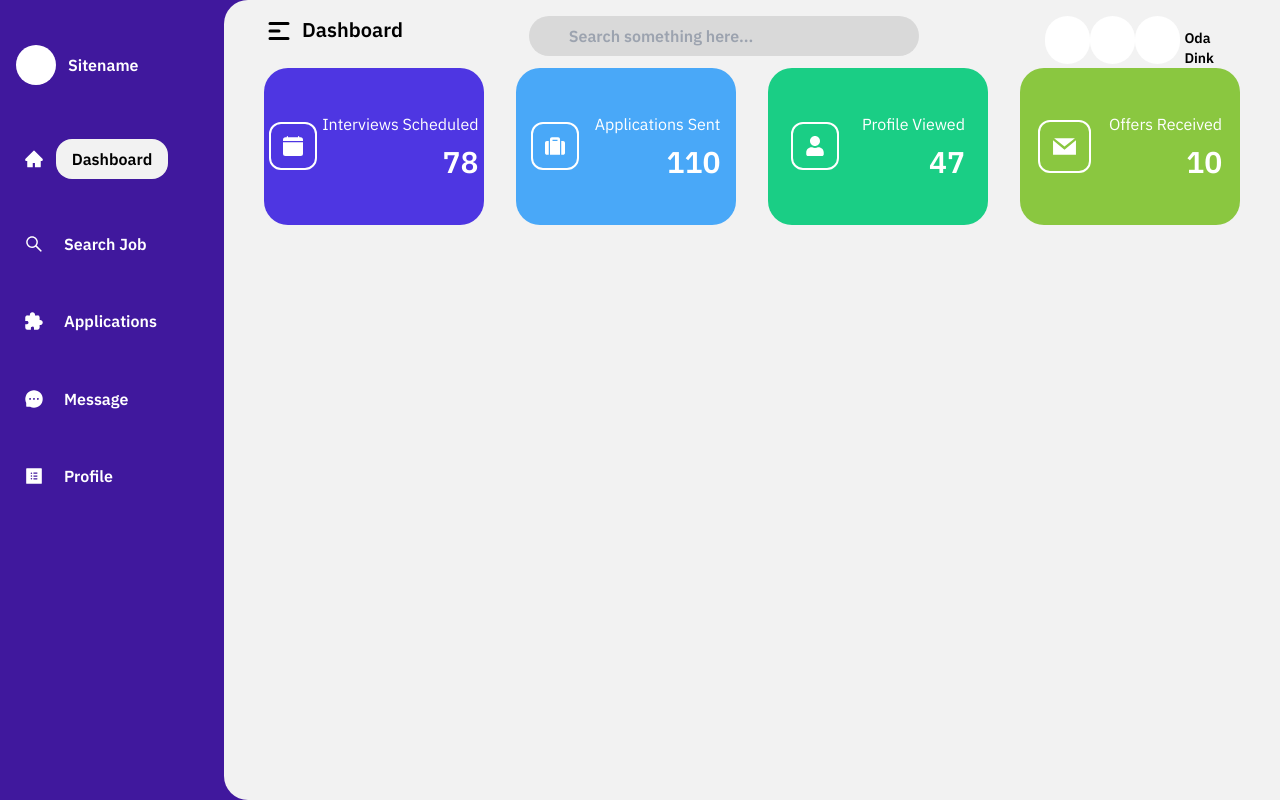
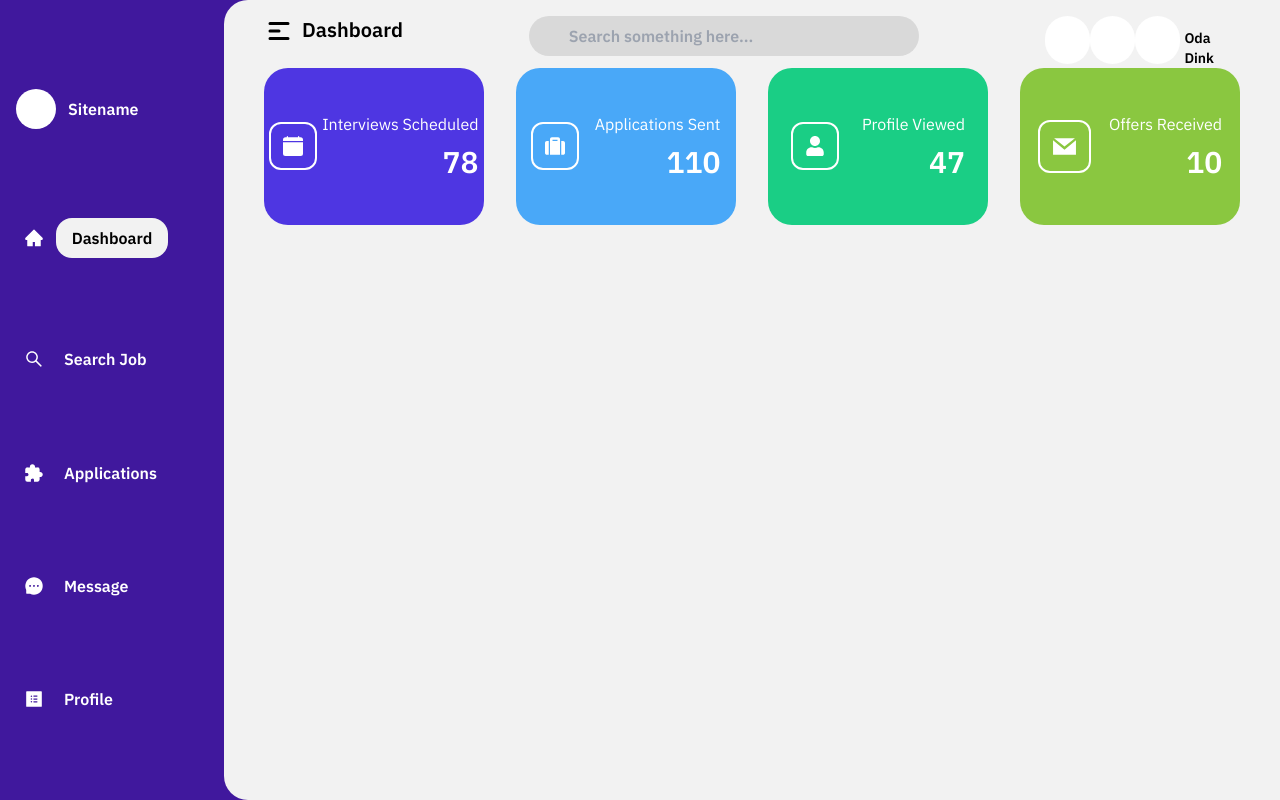
Before and after one commit to AvishJ03/SIH-2022, a React (Create React App) app in the folder client/: page / in a window 1280 px wide. Built offline with nearby package versions, Linux system fonts and the light colour scheme.

Commit message:
sidebar changes

```diff
--- a/client/src/components/Sidebar.js
+++ b/client/src/components/Sidebar.js
@@ -18,7 +18,7 @@ const Sidebar = ({ selected }) => {
     Profile: <AiFillProfile size="20" style={{ color: "white" }} />,
   };
   return (
-    <div className="flex flex-col h-2/3 justify-evenly ml-2">
+    <div className="flex flex-col min-h-full justify-evenly ml-2">
       <div className="flex px-2">
         <div className="bg-[#FFFFFF] w-10 h-10 rounded-full"></div>
         <div className="text-white text-base font-bold ml-3 mt-2 text-center">
@@ -30,7 +30,7 @@ const Sidebar = ({ selected }) => {
           return (
             <div
               key={index}
-              className="flex mt-2 justify-evenly items-center px-4"
+              className="flex justify-evenly items-center px-4"
             >
               {navs[key]}
               <div className="bg-[#F2F2F2] h-10 w-28 rounded-2xl ml-3 pt-2 text-base font-bold text-center">
@@ -42,7 +42,7 @@ const Sidebar = ({ selected }) => {
           return (
             <div
               key={index}
-              className="flex mt-2 justify-start items-center ml-2 px-2 "
+              className="flex justify-start items-center ml-2 px-2 "
             >
               {navs[key]}
               <div className=" text-white text-base font-bold ml-5">{key}</div>
```
